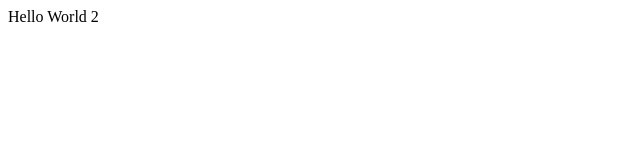
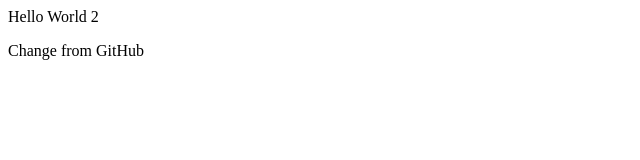
Before and after one commit to InspireNewbank/playpen, a plain HTML site: page test.html in a window 1280 px wide. Shown: the whole page, without its empty margins (0-640 px from the left). Drawn offline with Linux system fonts and the light colour scheme.

Commit message:
Update test html

```diff
--- a/test.html
+++ b/test.html
@@ -4,5 +4,6 @@
   </header
   <body>
     <p>Hello World 2</p>
+    Change from GitHub
   </body>
 </html>
```
